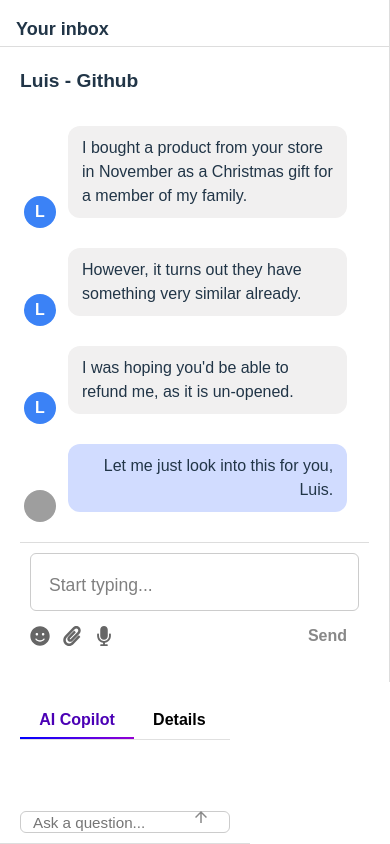
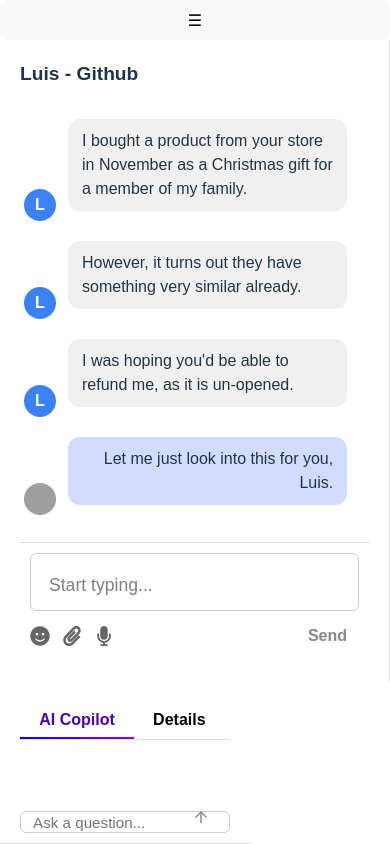
Before and after one commit to NAYAN-ACHARYA/customer_support_window, a React (Vite) app in the folder frontend/: page / in a window 390 px wide. Built offline with nearby package versions, Linux system fonts and the light colour scheme; grey boxes are pictures that could not be loaded.

Commit message:
sidebar mobile

```diff
--- a/frontend/src/Components/Sidebar.jsx
+++ b/frontend/src/Components/Sidebar.jsx
@@ -1,27 +1,56 @@
-import React from "react";
+import React, { useState, useEffect } from "react";
 
 const Sidebar = ({ chatsData, selectedChat, setSelectedChat }) => {
+  const [isSidebarVisible, setSidebarVisible] = useState(true);
+
+  // On mount and window resize, auto-hide sidebar on mobile width
+  useEffect(() => {
+    const checkWidth = () => {
+      setSidebarVisible(window.innerWidth > 768);
+    };
+    window.addEventListener("resize", checkWidth);
+    checkWidth();
+    return () => window.removeEventListener("resize", checkWidth);
+  }, []);
+
   const getDarkColor = (str) => {
-  // Generate a hash from the string
     let hash = 0;
     for (let i = 0; i < str.length; i++) {
       hash = str.charCodeAt(i) + ((hash << 5) - hash);
     }
-
-  // Convert the hash to an HSL dark color
     const hue = hash % 360;
-  return `hsl(${hue}, 70%, 30%)`; // Dark, saturated
+    return `hsl(${hue}, 70%, 30%)`;
   };
 
   return (
+    <>
+      {/* Hamburger toggle button */}
+      <button
+        className="sidebar-toggle-btn"
+        onClick={() => setSidebarVisible(!isSidebarVisible)}
+        aria-label="Toggle sidebar"
+      >
+        ☰
+      </button>
+
+      {/* Render sidebar only if visible */}
+      {isSidebarVisible && (
         <div className="sidebar">
           <div className="sidebar-header">Your inbox</div>
           <ul className="chat-list">
             {chatsData.map((chat) => (
               <li
                 key={chat.id}
-  className={`chat-item ${selectedChat.id === chat.id ? "active" : ""}`}
-  onClick={() => setSelectedChat(chat)}
+                className={`chat-item ${
+                  selectedChat.id === chat.id ? "active" : ""
+                }`}
+                onClick={() => {
+  setSelectedChat(chat);
+  if (window.innerWidth <= 768) {
+    setSidebarVisible(false); // Hide sidebar only on mobile
+  }
+}}
+
               >
                 <div
                   className="chat-avatar"
@@ -29,17 +58,17 @@ const Sidebar = ({ chatsData, selectedChat, setSelectedChat }) => {
                 >
                   {chat.name.charAt(0).toUpperCase()}
                 </div>
-
                 <div className="chat-info">
                   <div className="chat-name">{chat.name}</div>
                   <div className="chat-preview">{chat.preview}</div>
                 </div>
                 <div className="chat-time">{chat.time}</div>
               </li>
-
             ))}
           </ul>
         </div>
+      )}
+    </>
   );
 };
 
--- a/frontend/src/styles/Sidebar.css
+++ b/frontend/src/styles/Sidebar.css
@@ -83,3 +83,27 @@
   white-space: nowrap;
   margin-left: auto;
 }
+
+.sidebar-toggle-btn {
+  display: none; /* Hide toggle button by default */
+}
+
+
+@media screen and (max-width: 768px) {
+  .sidebar-toggle-btn {
+    display: block;
+  }
+
+  .sidebar {
+    position: fixed;
+    top: 0;
+    left: 0;
+    width: 280px;
+    height: 100vh;
+    background: white;
+    border-right: 1px solid #ddd;
+    z-index: 999;
+    overflow-y: auto;
+    box-shadow: 2px 0 8px rgba(0, 0, 0, 0.1);
+  }
+}
```
Lines whose indentation alone changed are shown as unchanged.
